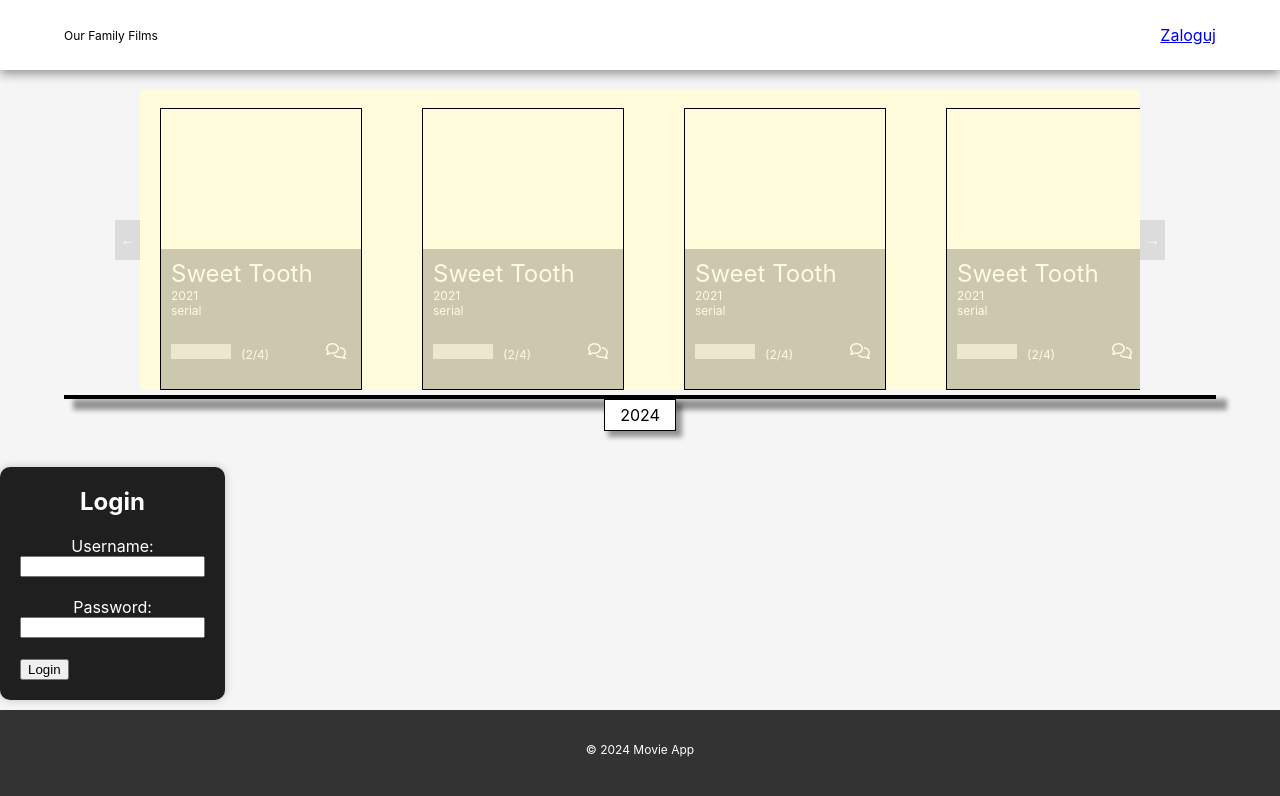
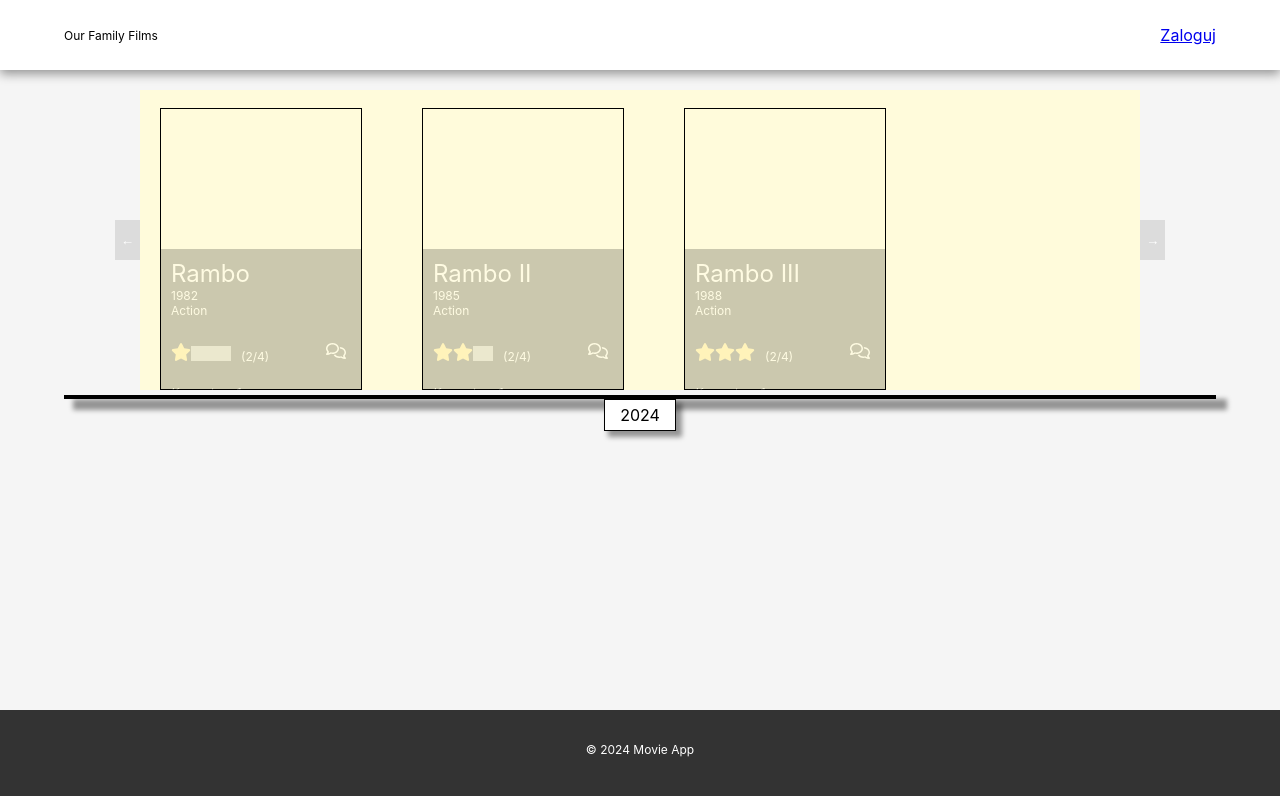
Before and after one commit to artur-IT/Our-Family-Films, a React (Vite) app: page / in a window 1280 px wide. Shown: the top 796 px of the page. Built offline with nearby package versions, Linux system fonts and the light colour scheme; grey boxes are pictures that could not be loaded.

Commit message:
add movieData examples and raring movie

```diff
--- a/src/App.tsx
+++ b/src/App.tsx
@@ -19,7 +19,7 @@
       </Main>
       {/* <MovieSearch /> */}
       {/* <MovieEdit /> */}
-      <PanelLogin />
+      {isLoggedIn && <PanelLogin />}
       <Footer />
     </>
   );
--- a/src/components/Movie/Movie.module.css
+++ b/src/components/Movie/Movie.module.css
@@ -45,10 +45,10 @@
 img {
   width: 20px;
 }
-img.star:hover {
+/* img.star:hover {
   background: url("/star-full.svg");
   cursor: pointer;
-}
+} */
 
 .comments_icon {
   position: absolute;
--- a/src/components/Movie/Movie.tsx
+++ b/src/components/Movie/Movie.tsx
@@ -2,29 +2,40 @@
 import style from "./Movie.module.css";
 import { PanelAdmin } from "../../layouts/PanelAdmin/PanelAdmin";
 import starEmptyIcon from "/star-empty.svg";
+import starFullIcon from "/star-full.svg";
 import commentsIcon from "/comments.svg";
 
-export const Movie = ({ isLoggedIn }: { isLoggedIn: boolean }) => {
+export const Movie = ({
+  movie,
+  isLoggedIn,
+}: {
+  movie: { title: string; year: number; genre: string; rating: 1 | 2 | 3; comments: string[] };
+  isLoggedIn: boolean;
+}) => {
   const [isExpanded, setIsExpanded] = useState(false);
-  const commentsUser = ["komentarz 1", "komentarz 2", "komentarz 3", "komentarz 4"];
 
   const movieDescription = (
     <div className={style.movie_description}>
       <div className={style.movie_data}>
-        <p>Sweet Tooth</p>
-        <p>2021</p>
-        <p>serial</p>
+        <p>{movie.title}</p>
+        <p>{movie.year}</p>
+        <p>{movie.genre}</p>
       </div>
 
       <div className={style.rating}>
-        <img src={starEmptyIcon} alt="star" className={style.star} />
-        <img src={starEmptyIcon} alt="star" className={style.star} />
-        <img src={starEmptyIcon} alt="star" className={style.star} />
+        {}
+        <img src={movie.rating > 0 ? starFullIcon : starEmptyIcon} alt="star" className={style.star} />
+        <img src={movie.rating >= 2 ? starFullIcon : starEmptyIcon} alt="star" className={style.star} />
+        <img src={movie.rating == 3 ? starFullIcon : starEmptyIcon} alt="star" className={style.star} />
         <span>(2/4)</span>
         <img src={commentsIcon} alt="comments icon" className={style.comments_icon} onClick={() => setIsExpanded(!isExpanded)} />
       </div>
 
-      <div className={style.comments_user}>{isExpanded && commentsUser.map((comment, idx) => <p key={idx}>{comment}</p>)}</div>
+      <div className={style.comments_user}>
+        {movie.comments.map((comment, idx) => (
+          <p key={idx}>{comment}</p>
+        ))}
+      </div>
     </div>
   );
 
--- a/src/components/Shelf/Shelf.tsx
+++ b/src/components/Shelf/Shelf.tsx
@@ -2,8 +2,47 @@
 import style from "./Shelf.module.css";
 import { useRef } from "react";
 
+interface MovieData {
+  id: number;
+  title: string;
+  year: number;
+  genre: string;
+  rating: 1 | 2 | 3;
+  comments: string[];
+  image: string;
+}
+
 export const Shelf = ({ isLoggedIn }: { isLoggedIn: boolean }) => {
   const containerRef = useRef<HTMLDivElement>(null);
+  const movieDB: MovieData[] = [
+    {
+      id: 1,
+      title: "Rambo",
+      year: 1982,
+      genre: "Action",
+      rating: 1,
+      comments: ["Komentarz 1", "Komentarz 2", "Komentarz 3"],
+      image: "https://via.placeholder.com/150",
+    },
+    {
+      id: 2,
+      title: "Rambo II",
+      year: 1985,
+      genre: "Action",
+      rating: 2,
+      comments: ["Komentarz 1", "Komentarz 2"],
+      image: "https://via.placeholder.com/150",
+    },
+    {
+      id: 3,
+      title: "Rambo III",
+      year: 1988,
+      genre: "Action",
+      rating: 3,
+      comments: ["Komentarz 1"],
+      image: "https://via.placeholder.com/150",
+    },
+  ];
 
   const scroll = (direction: "left" | "right") => {
     if (containerRef.current) {
@@ -23,11 +62,9 @@
         </button>
 
         <div className={style.shelf_movie_container} ref={containerRef}>
-          <Movie isLoggedIn={isLoggedIn} />
-          <Movie isLoggedIn={isLoggedIn} />
-          <Movie isLoggedIn={isLoggedIn} />
-          <Movie isLoggedIn={isLoggedIn} />
-          <Movie isLoggedIn={isLoggedIn} />
+          {movieDB.map((movie) => (
+            <Movie key={movie.id} movie={movie} isLoggedIn={isLoggedIn} />
+          ))}
         </div>
 
         <button className={`${style.scroll_button} ${style.scroll_right}`} onClick={() => scroll("right")}>
--- a/src/layouts/PanelLogin/PanelLogin.module.css
+++ b/src/layouts/PanelLogin/PanelLogin.module.css
@@ -1,6 +1,7 @@
 .loginPanel {
   position: absolute;
-  bottom: 100px;
+  right: 0;
+  top: 70px;
   display: flex;
   flex-direction: column;
   align-items: center;
@@ -10,6 +11,7 @@
   padding: 20px;
   border-radius: 10px;
   box-shadow: 0 0 10px rgba(0, 0, 0, 0.2);
+  z-index: 5;
 }
 
 .loginPanel h2 {
```
